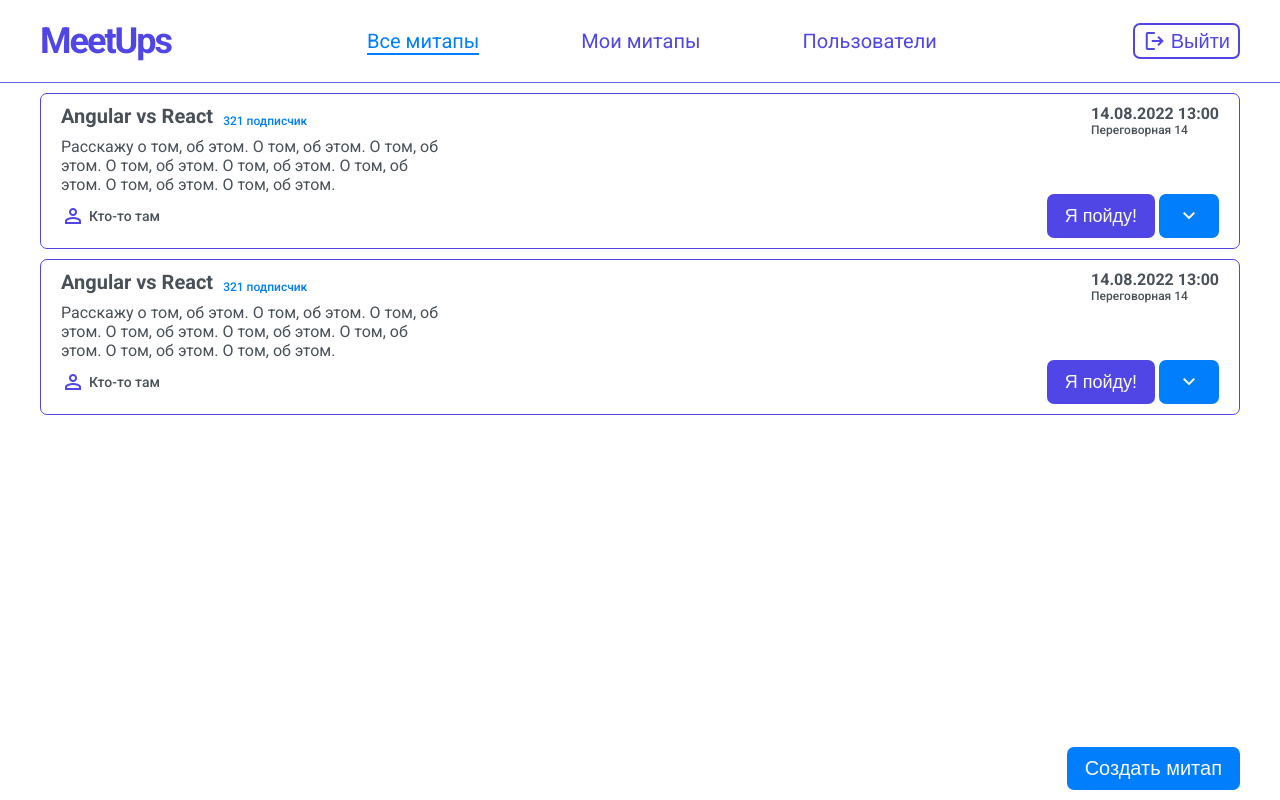
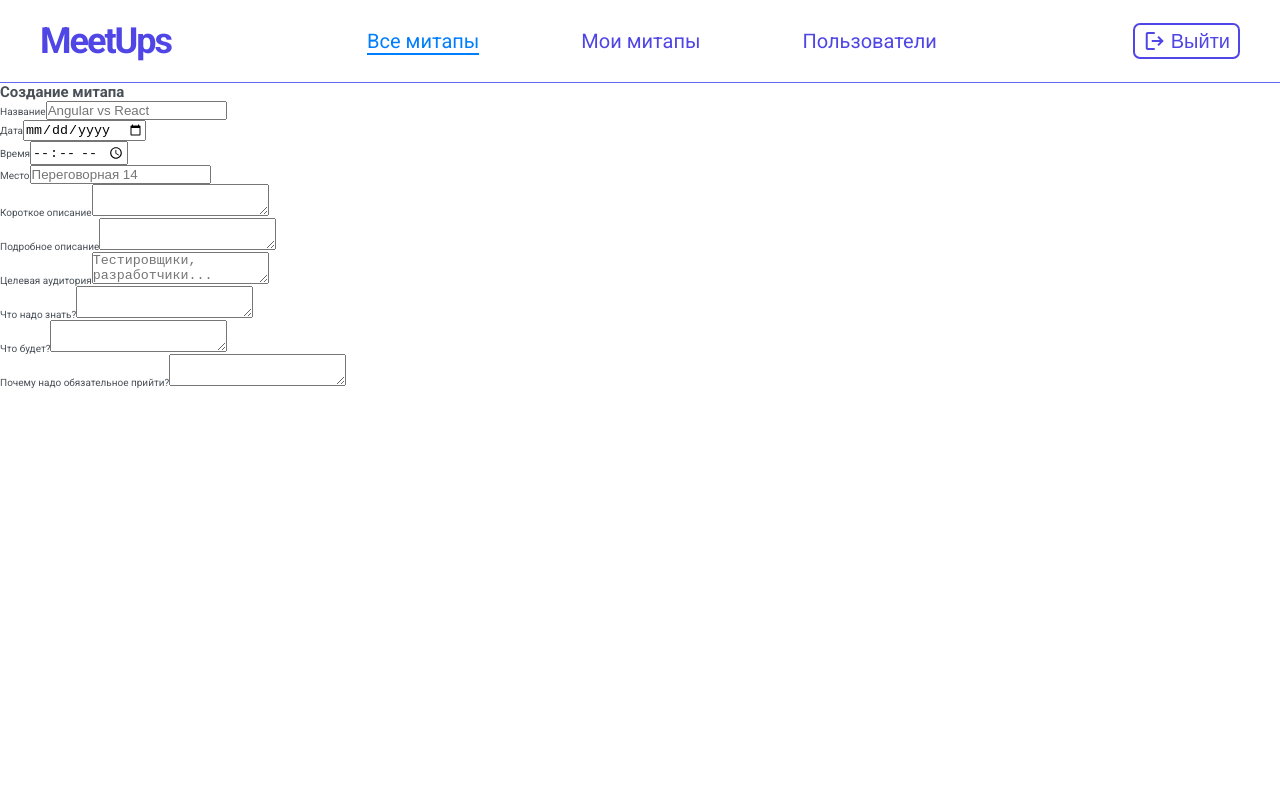
Before and after one commit to NERFTHISPLS/angular-meetup-organization, an Angular app: page / in a window 1280 px wide. Built offline with nearby package versions, Linux system fonts and the light colour scheme.

Commit message:
Create form markup

```diff
--- a/src/app/app.component.html
+++ b/src/app/app.component.html
@@ -1,6 +1,7 @@
 <div class="container">
   <app-header />
   <main>
-    <app-all-meetups />
+    <!-- <app-all-meetups /> -->
+    <app-meetup-form />
   </main>
 </div>
--- a/src/app/pages/meetup-form/meetup-form.component.html
+++ b/src/app/pages/meetup-form/meetup-form.component.html
@@ -1 +1,59 @@
-<p>meetup-form works!</p>
+<h2>Создание митапа</h2>
+
+<form class="meetup-form">
+  <div class="form-row">
+    <label for="title">Название</label>
+    <input id="title" type="text" placeholder="Angular vs React" />
+  </div>
+
+  <div class="form-row">
+    <div>
+      <label for="date">Дата</label>
+      <input id="date" type="date" />
+    </div>
+
+    <div>
+      <label for="time">Время</label>
+      <input id="time" type="time" />
+    </div>
+  </div>
+
+  <div class="form-row">
+    <label for="place">Место</label>
+    <input id="place" type="text" placeholder="Переговорная 14" />
+  </div>
+
+  <div class="form-row">
+    <label for="short-description">Короткое описание</label>
+    <textarea id="short-description" class="textarea-sm"></textarea>
+  </div>
+
+  <div class="form-row">
+    <label for="description">Подробное описание</label>
+    <textarea id="description" class="textarea-lg"></textarea>
+  </div>
+
+  <div class="form-row">
+    <label for="audience">Целевая аудитория</label>
+    <textarea
+      id="audience"
+      class="textarea-sm"
+      placeholder="Тестировщики, разработчики..."
+    ></textarea>
+  </div>
+
+  <div class="form-row">
+    <label for="to-know">Что надо знать?</label>
+    <textarea id="to-know" class="textarea-lg"></textarea>
+  </div>
+
+  <div class="form-row">
+    <label for="will-be">Что будет?</label>
+    <textarea id="will-be" class="textarea-lg"></textarea>
+  </div>
+
+  <div class="form-row">
+    <label for="why">Почему надо обязательное прийти?</label>
+    <textarea id="why" class="textarea-sm"></textarea>
+  </div>
+</form>
```
Also changed, not shown: src/app/app.component.ts (+7 -1 lines).
